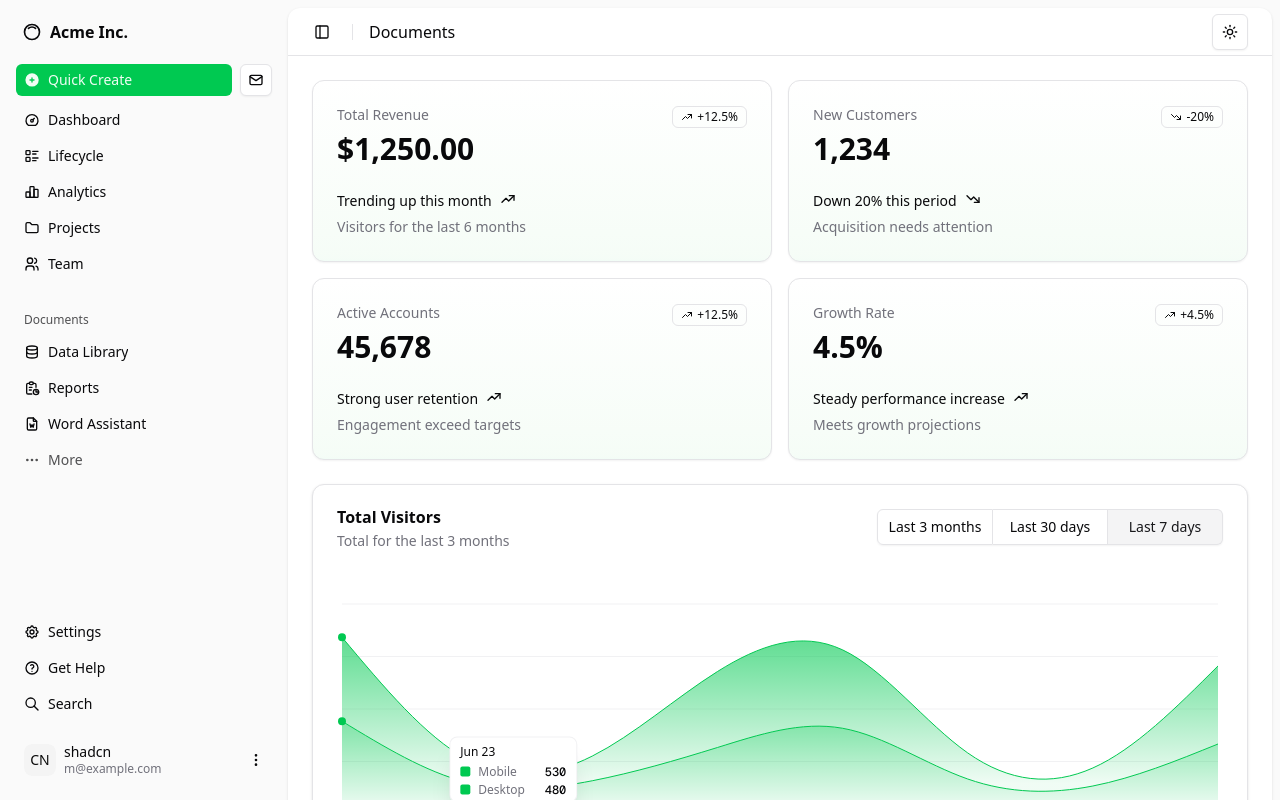
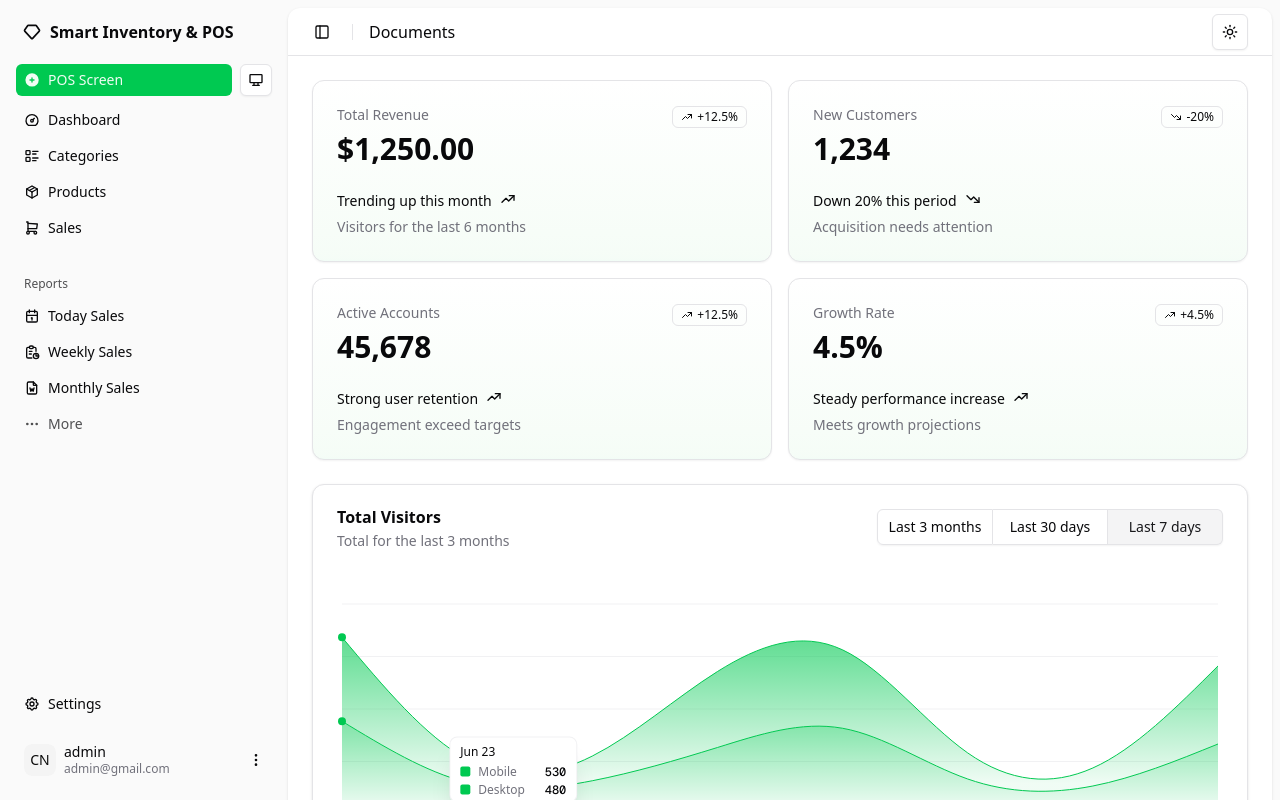
Before and after one commit to worldprog21/inventory-frontend, a Next.js app: page /dashboard in a window 1280 px wide. Shown: the top 800 px of the page. Built offline with nearby package versions, Linux system fonts and the light colour scheme.

Commit message:
finishing the sidebar and dashboard UI

```diff
--- /dev/null
+++ b/app/dashboard/categories/page.jsx
@@ -0,0 +1,7 @@
+import React from "react";
+
+const Page = () => {
+  return <div>Categories page</div>;
+};
+
+export default Page;
--- /dev/null
+++ b/app/dashboard/layout.jsx
@@ -0,0 +1,20 @@
+import { AppSidebar } from "@/components/app-sidebar";
+import { SiteHeader } from "@/components/site-header";
+import { SidebarInset, SidebarProvider } from "@/components/ui/sidebar";
+
+export default function Page({ children }) {
+  return (
+    <SidebarProvider
+      style={{
+        "--sidebar-width": "calc(var(--spacing) * 72)",
+        "--header-height": "calc(var(--spacing) * 12)",
+      }}
+    >
+      <AppSidebar variant="inset" />
+      <SidebarInset>
+        <SiteHeader />
+        {children}
+      </SidebarInset>
+    </SidebarProvider>
+  );
+}
--- a/app/dashboard/page.jsx
+++ b/app/dashboard/page.jsx
@@ -1,27 +1,10 @@
-import { AppSidebar } from "@/components/app-sidebar"
-import { ChartAreaInteractive } from "@/components/chart-area-interactive"
-import { DataTable } from "@/components/data-table"
-import { SectionCards } from "@/components/section-cards"
-import { SiteHeader } from "@/components/site-header"
-import {
-  SidebarInset,
-  SidebarProvider,
-} from "@/components/ui/sidebar"
+import { ChartAreaInteractive } from "@/components/chart-area-interactive";
+import { DataTable } from "@/components/data-table";
+import { SectionCards } from "@/components/section-cards";
+import data from "./data.json";
 
-import data from "./data.json"
-
-export default function Page() {
+const Page = () => {
   return (
-    <SidebarProvider
-      style={
-        {
-          "--sidebar-width": "calc(var(--spacing) * 72)",
-          "--header-height": "calc(var(--spacing) * 12)"
-        }
-      }>
-      <AppSidebar variant="inset" />
-      <SidebarInset>
-        <SiteHeader />
     <div className="flex flex-1 flex-col">
       <div className="@container/main flex flex-1 flex-col gap-2">
         <div className="flex flex-col gap-4 py-4 md:gap-6 md:py-6">
@@ -33,7 +16,7 @@
         </div>
       </div>
     </div>
-      </SidebarInset>
-    </SidebarProvider>
   );
-}
+};
+
+export default Page;
--- a/components/app-sidebar.jsx
+++ b/components/app-sidebar.jsx
@@ -1,28 +1,24 @@
-"use client"
+"use client";
 
-import * as React from "react"
 import {
+  IconBrandSketch,
+  IconCalendar,
   IconCamera,
-  IconChartBar,
   IconDashboard,
-  IconDatabase,
   IconFileAi,
   IconFileDescription,
   IconFileWord,
-  IconFolder,
-  IconHelp,
-  IconInnerShadowTop,
   IconListDetails,
+  IconPackage,
   IconReport,
-  IconSearch,
   IconSettings,
-  IconUsers,
-} from "@tabler/icons-react"
+  IconShoppingCart,
+} from "@tabler/icons-react";
 
-import { NavDocuments } from "@/components/nav-documents"
-import { NavMain } from "@/components/nav-main"
-import { NavSecondary } from "@/components/nav-secondary"
-import { NavUser } from "@/components/nav-user"
+import { NavDocuments } from "@/components/nav-documents";
+import { NavMain } from "@/components/nav-main";
+import { NavSecondary } from "@/components/nav-secondary";
+import { NavUser } from "@/components/nav-user";
 import {
   Sidebar,
   SidebarContent,
@@ -31,39 +27,34 @@
   SidebarMenu,
   SidebarMenuButton,
   SidebarMenuItem,
-} from "@/components/ui/sidebar"
+} from "@/components/ui/sidebar";
 
 const data = {
   user: {
-    name: "shadcn",
-    email: "m@example.com",
+    name: "admin",
+    email: "admin@gmail.com",
     avatar: "/avatars/shadcn.jpg",
   },
   navMain: [
     {
       title: "Dashboard",
-      url: "#",
+      url: "/dashboard",
       icon: IconDashboard,
     },
     {
-      title: "Lifecycle",
-      url: "#",
+      title: "Categories",
+      url: "/dashboard/categories",
       icon: IconListDetails,
     },
     {
-      title: "Analytics",
-      url: "#",
-      icon: IconChartBar,
+      title: "Products",
+      url: "/dashboard/products",
+      icon: IconPackage,
     },
     {
-      title: "Projects",
-      url: "#",
-      icon: IconFolder,
-    },
-    {
-      title: "Team",
-      url: "#",
-      icon: IconUsers,
+      title: "Sales",
+      url: "/dashboard/sales",
+      icon: IconShoppingCart,
     },
   ],
   navClouds: [
@@ -117,51 +108,44 @@
   navSecondary: [
     {
       title: "Settings",
-      url: "#",
+      url: "/dashboard/settings",
       icon: IconSettings,
-    },
-    {
-      title: "Get Help",
-      url: "#",
-      icon: IconHelp,
-    },
-    {
-      title: "Search",
-      url: "#",
-      icon: IconSearch,
     },
   ],
   documents: [
     {
-      name: "Data Library",
-      url: "#",
-      icon: IconDatabase,
+      name: "Today Sales",
+      url: "/dashboard/reports/todaysales",
+      icon: IconCalendar,
     },
     {
-      name: "Reports",
-      url: "#",
+      name: "Weekly Sales",
+      url: "/dashboard/reports/weeklysales",
       icon: IconReport,
     },
     {
-      name: "Word Assistant",
-      url: "#",
+      name: "Monthly Sales",
+      url: "/dashboard/reports/monthlysales",
       icon: IconFileWord,
     },
   ],
-}
+};
 
-export function AppSidebar({
-  ...props
-}) {
+export function AppSidebar({ ...props }) {
   return (
     <Sidebar collapsible="offcanvas" {...props}>
       <SidebarHeader>
         <SidebarMenu>
           <SidebarMenuItem>
-            <SidebarMenuButton asChild className="data-[slot=sidebar-menu-button]:!p-1.5">
+            <SidebarMenuButton
+              asChild
+              className="data-[slot=sidebar-menu-button]:!p-1.5"
+            >
               <a href="#">
-                <IconInnerShadowTop className="!size-5" />
-                <span className="text-base font-semibold">Acme Inc.</span>
+                <IconBrandSketch className="!size-5" />
+                <span className="text-base font-semibold">
+                  Smart Inventory & POS
+                </span>
               </a>
             </SidebarMenuButton>
           </SidebarMenuItem>
--- a/components/nav-documents.jsx
+++ b/components/nav-documents.jsx
@@ -1,6 +1,11 @@
-"use client"
+"use client";
 
-import { IconDots, IconFolder, IconShare3, IconTrash } from "@tabler/icons-react";
+import {
+  IconDots,
+  IconFolder,
+  IconShare3,
+  IconTrash,
+} from "@tabler/icons-react";
 
 import {
   DropdownMenu,
@@ -8,7 +13,7 @@
   DropdownMenuItem,
   DropdownMenuSeparator,
   DropdownMenuTrigger,
-} from "@/components/ui/dropdown-menu"
+} from "@/components/ui/dropdown-menu";
 import {
   SidebarGroup,
   SidebarGroupLabel,
@@ -17,16 +22,15 @@
   SidebarMenuButton,
   SidebarMenuItem,
   useSidebar,
-} from "@/components/ui/sidebar"
+} from "@/components/ui/sidebar";
+import Link from "next/link";
 
-export function NavDocuments({
-  items
-}) {
-  const { isMobile } = useSidebar()
+export function NavDocuments({ items }) {
+  const { isMobile } = useSidebar();
 
   return (
     <SidebarGroup className="group-data-[collapsible=icon]:hidden">
-      <SidebarGroupLabel>Documents</SidebarGroupLabel>
+      <SidebarGroupLabel>Reports</SidebarGroupLabel>
       <SidebarMenu>
         {items.map((item) => (
           <SidebarMenuItem key={item.name}>
@@ -36,40 +40,16 @@
                 <span>{item.name}</span>
               </a>
             </SidebarMenuButton>
-            <DropdownMenu>
-              <DropdownMenuTrigger asChild>
-                <SidebarMenuAction showOnHover className="data-[state=open]:bg-accent rounded-sm">
-                  <IconDots />
-                  <span className="sr-only">More</span>
-                </SidebarMenuAction>
-              </DropdownMenuTrigger>
-              <DropdownMenuContent
-                className="w-24 rounded-lg"
-                side={isMobile ? "bottom" : "right"}
-                align={isMobile ? "end" : "start"}>
-                <DropdownMenuItem>
-                  <IconFolder />
-                  <span>Open</span>
-                </DropdownMenuItem>
-                <DropdownMenuItem>
-                  <IconShare3 />
-                  <span>Share</span>
-                </DropdownMenuItem>
-                <DropdownMenuSeparator />
-                <DropdownMenuItem variant="destructive">
-                  <IconTrash />
-                  <span>Delete</span>
-                </DropdownMenuItem>
-              </DropdownMenuContent>
-            </DropdownMenu>
           </SidebarMenuItem>
         ))}
+        <Link href="/dashboard/reports">
           <SidebarMenuItem>
             <SidebarMenuButton className="text-sidebar-foreground/70">
               <IconDots className="text-sidebar-foreground/70" />
               <span>More</span>
             </SidebarMenuButton>
           </SidebarMenuItem>
+        </Link>
       </SidebarMenu>
     </SidebarGroup>
   );
--- a/components/nav-main.jsx
+++ b/components/nav-main.jsx
@@ -1,47 +1,54 @@
-"use client"
+"use client";
 
-import { IconCirclePlusFilled, IconMail } from "@tabler/icons-react";
+import {
+  IconCirclePlusFilled,
+  IconDeviceDesktop,
+  IconMail,
+} from "@tabler/icons-react";
 
-import { Button } from "@/components/ui/button"
+import { Button } from "@/components/ui/button";
 import {
   SidebarGroup,
   SidebarGroupContent,
   SidebarMenu,
   SidebarMenuButton,
   SidebarMenuItem,
-} from "@/components/ui/sidebar"
+} from "@/components/ui/sidebar";
+import Link from "next/link";
 
-export function NavMain({
-  items
-}) {
+export function NavMain({ items }) {
   return (
     <SidebarGroup>
       <SidebarGroupContent className="flex flex-col gap-2">
         <SidebarMenu>
           <SidebarMenuItem className="flex items-center gap-2">
             <SidebarMenuButton
-              tooltip="Quick Create"
-              className="bg-primary text-primary-foreground hover:bg-primary/90 hover:text-primary-foreground active:bg-primary/90 active:text-primary-foreground min-w-8 duration-200 ease-linear">
+              tooltip="POS Screen"
+              className="bg-primary text-primary-foreground hover:bg-primary/90 hover:text-primary-foreground active:bg-primary/90 active:text-primary-foreground min-w-8 duration-200 ease-linear"
+            >
               <IconCirclePlusFilled />
-              <span>Quick Create</span>
+              <span>POS Screen</span>
             </SidebarMenuButton>
             <Button
               size="icon"
               className="size-8 group-data-[collapsible=icon]:opacity-0"
-              variant="outline">
-              <IconMail />
+              variant="outline"
+            >
+              <IconDeviceDesktop />
               <span className="sr-only">Inbox</span>
             </Button>
           </SidebarMenuItem>
         </SidebarMenu>
         <SidebarMenu>
           {items.map((item) => (
-            <SidebarMenuItem key={item.title}>
-              <SidebarMenuButton tooltip={item.title}>
-                {item.icon && <item.icon />}
-                <span>{item.title}</span>
-              </SidebarMenuButton>
-            </SidebarMenuItem>
+            <Link href={item.url} key={item.title}>
+              <SidebarMenuItem>
+                <SidebarMenuButton tooltip={item.title}>
+                  {item.icon && <item.icon />}
+                  <span>{item.title}</span>
+                </SidebarMenuButton>
+              </SidebarMenuItem>
+            </Link>
           ))}
         </SidebarMenu>
       </SidebarGroupContent>
--- a/jsconfig.json
+++ b/jsconfig.json
@@ -1,7 +1,6 @@
 {
   "compilerOptions": {
     "jsx": "react-jsx",
-    "checkJs": true,
     "paths": {
       "@/*": ["./*"]
     }
```
Lines whose indentation alone changed are shown as unchanged.
